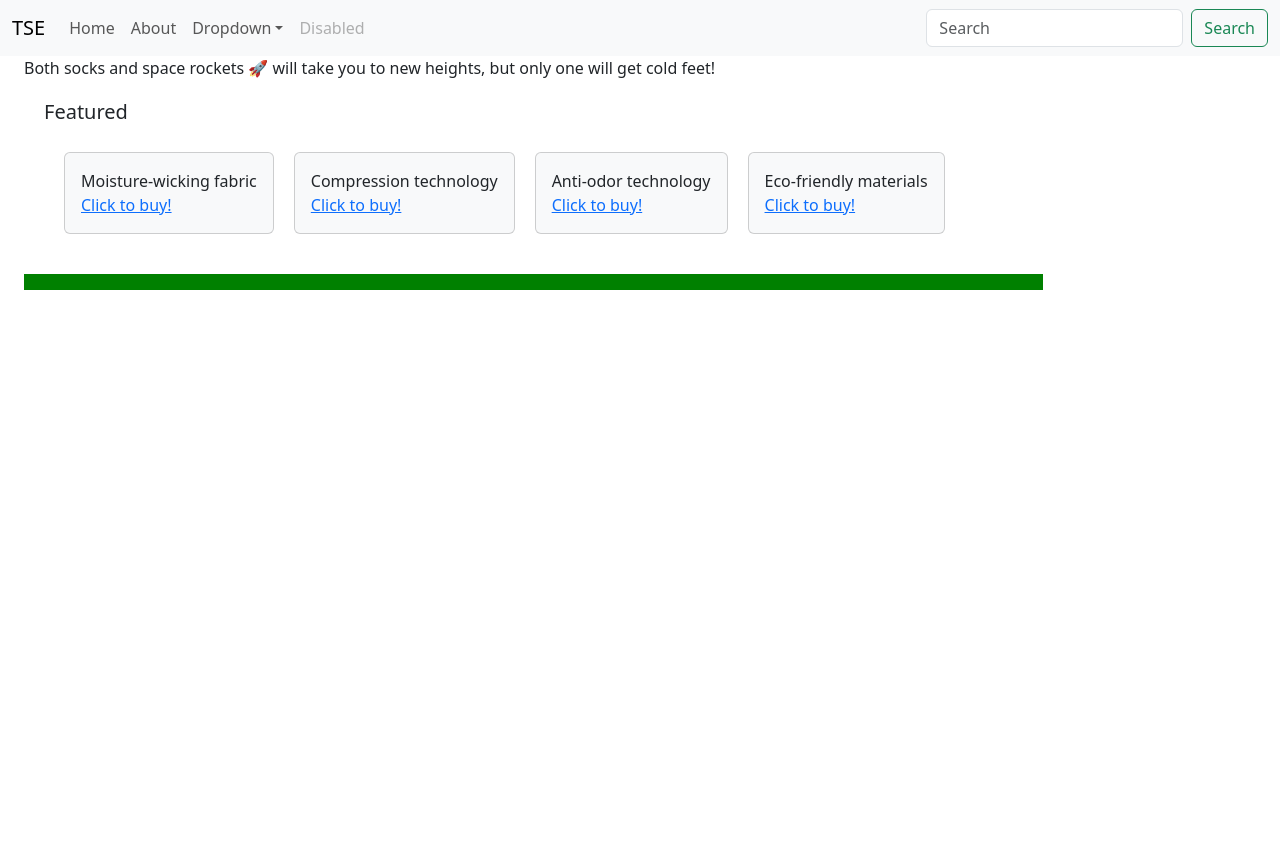
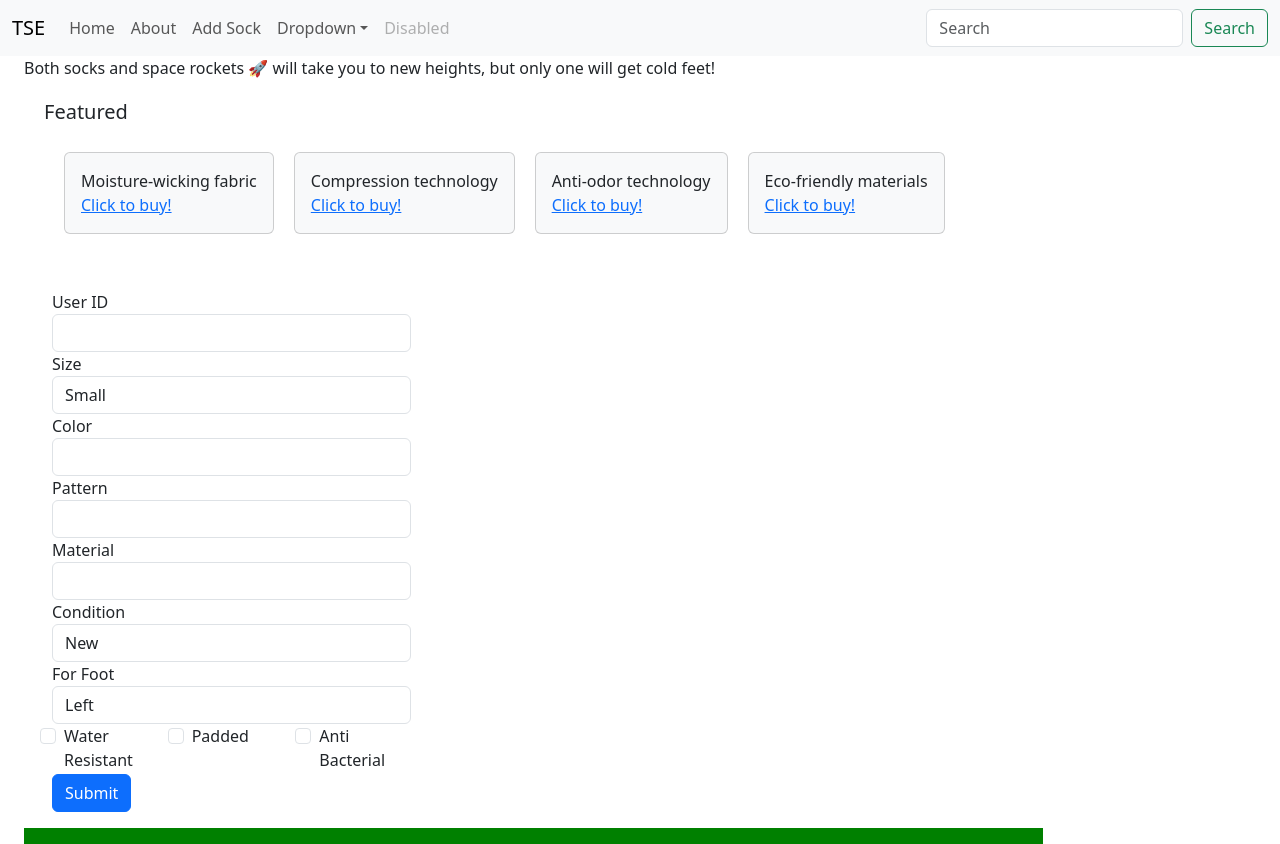
Before and after one commit to gabekole/the-sock-exchange, a React (Vite) app in the folder react/: page /add-sock in a window 1280 px wide. Before the commit the page ends 800 px from the top, so only its background shows below. Built offline with nearby package versions, Linux system fonts and the light colour scheme; no server answers.

Commit message:
Finish lab 5

```diff
--- a/react/src/App.jsx
+++ b/react/src/App.jsx
@@ -3,7 +3,7 @@ import React, { useState, useEffect } from "react";
 import Home from "./components/Home";
 import Footer from "./components/Footer"
 import Search from "./components/Search"
-import Promo from "./components/Promo";
+import AddSock from './components/AddSock';
 import About from "./components/About";
 import Featured from "./components/Featured"
 
@@ -75,6 +75,11 @@ function App() {
                   About
                 </Link>
               </li>
+              <li className="nav-item">
+                <Link className="nav-link" to="/add-sock">
+                  Add Sock
+                </Link>
+              </li>
               <li className="nav-item dropdown">
                 <a className="nav-link dropdown-toggle" href="#" role="button" data-bs-toggle="dropdown" aria-expanded="false">
                   Dropdown
@@ -106,6 +111,7 @@ function App() {
               <Routes>
                   <Route exact path="/" element={<Home data={sock_data} handleDelete={handleDelete} />} />
                   <Route path="/about" element={<About />} />
+                  <Route path="/add-sock" element={<AddSock />} />
               </Routes>
             </div>
               <Footer environment="DEVELOPMENT"/>
--- /dev/null
+++ b/react/src/components/AddSock.jsx
@@ -0,0 +1,218 @@
+import React, { useState } from 'react';
+import { useNavigate } from 'react-router-dom';
+
+const AddSock = () => {
+    const initialFormData = {
+        userId: '',
+        sockDetails: {
+            size: 'Small',
+            color: '',
+            pattern: '',
+            material: '',
+            condition: 'New',
+            forFoot: 'Left',
+        },
+        additionalFeatures: {
+            waterResistant: false,
+            padded: false,
+            antiBacterial: false,
+        },
+        addedTimestamp: new Date().toISOString(),
+    };
+
+    const [formData, setFormData] = useState(initialFormData);
+    const navigate = useNavigate();
+
+    const handleChange = (e) => {
+        const { name, value, type, checked } = e.target;
+        if (type === 'checkbox') {
+            setFormData((prevData) => ({
+                ...prevData,
+                additionalFeatures: {
+                    ...prevData.additionalFeatures,
+                    [name]: checked,
+                },
+            }));
+        } else if (name in formData.sockDetails) {
+            setFormData((prevData) => ({
+                ...prevData,
+                sockDetails: {
+                    ...prevData.sockDetails,
+                    [name]: value,
+                },
+            }));
+        } else {
+            setFormData((prevData) => ({
+                ...prevData,
+                [name]: value,
+            }));
+        }
+    };
+
+    const handleSubmit = async (e) => {
+        e.preventDefault();
+        try {
+            const response = await fetch('http://localhost:9000/api/socks', {
+                method: 'POST',
+                headers: {
+                    'Content-Type': 'application/json',
+                },
+                body: JSON.stringify(formData),
+            });
+
+            if (!response.ok) {
+                throw new Error('Network response was not ok');
+            }
+
+            const data = await response.json();
+            console.log('Sock added:', data);
+
+            // Show success popup
+            alert('Sock added successfully!');
+
+            // Reset form fields
+            setFormData(initialFormData);
+
+            // Redirect to home page after successful submission
+            navigate('/');
+        } catch (error) {
+            console.error('Error adding sock:', error);
+        }
+    };
+
+    return (
+        <form className="p-3" onSubmit={handleSubmit}>
+            <div className="form-group">
+                <label htmlFor="userId">User ID</label>
+                <input
+                    type="text"
+                    className="form-control"
+                    id="userId"
+                    name="userId"
+                    value={formData.userId}
+                    onChange={handleChange}
+                />
+            </div>
+            <div className="form-group">
+                <label htmlFor="size">Size</label>
+                <select
+                    className="form-control"
+                    id="size"
+                    name="size"
+                    value={formData.sockDetails.size}
+                    onChange={handleChange}
+                >
+                    <option>Small</option>
+                    <option>Medium</option>
+                    <option>Large</option>
+                </select>
+            </div>
+            <div className="form-group">
+                <label htmlFor="color">Color</label>
+                <input
+                    type="text"
+                    className="form-control"
+                    id="color"
+                    name="color"
+                    value={formData.sockDetails.color}
+                    onChange={handleChange}
+                />
+            </div>
+            <div className="form-group">
+                <label htmlFor="pattern">Pattern</label>
+                <input
+                    type="text"
+                    className="form-control"
+                    id="pattern"
+                    name="pattern"
+                    value={formData.sockDetails.pattern}
+                    onChange={handleChange}
+                />
+            </div>
+            <div className="form-group">
+                <label htmlFor="material">Material</label>
+                <input
+                    type="text"
+                    className="form-control"
+                    id="material"
+                    name="material"
+                    value={formData.sockDetails.material}
+                    onChange={handleChange}
+                />
+            </div>
+            <div className="form-group">
+                <label htmlFor="condition">Condition</label>
+                <select
+                    className="form-control"
+                    id="condition"
+                    name="condition"
+                    value={formData.sockDetails.condition}
+                    onChange={handleChange}
+                >
+                    <option>Used</option>
+                    <option>New</option>
+                </select>
+            </div>
+            <div className="form-group">
+                <label htmlFor="forFoot">For Foot</label>
+                <select
+                    className="form-control"
+                    id="forFoot"
+                    name="forFoot"
+                    value={formData.sockDetails.forFoot}
+                    onChange={handleChange}
+                >
+                    <option>Left</option>
+                    <option>Right</option>
+                    <option>Both</option>
+                </select>
+            </div>
+            <div className="row">
+                <div className="form-check col">
+                    <input
+                        className="form-check-input"
+                        type="checkbox"
+                        id="waterResistant"
+                        name="waterResistant"
+                        checked={formData.additionalFeatures.waterResistant}
+                        onChange={handleChange}
+                    />
+                    <label className="form-check-label" htmlFor="waterResistant">
+                        Water Resistant
+                    </label>
+                </div>
+                <div className="form-check col">
+                    <input
+                        className="form-check-input"
+                        type="checkbox"
+                        id="padded"
+                        name="padded"
+                        checked={formData.additionalFeatures.padded}
+                        onChange={handleChange}
+                    />
+                    <label className="form-check-label" htmlFor="padded">
+                        Padded
+                    </label>
+                </div>
+                <div className="form-check col">
+                    <input
+                        className="form-check-input"
+                        type="checkbox"
+                        id="antiBacterial"
+                        name="antiBacterial"
+                        checked={formData.additionalFeatures.antiBacterial}
+                        onChange={handleChange}
+                    />
+                    <label className="form-check-label" htmlFor="antiBacterial">
+                        Anti Bacterial
+                    </label>
+                </div>
+            </div>
+            <button type="submit" className="btn btn-primary">
+                Submit
+            </button>
+        </form>
+    );
+};
+
+export default AddSock;
```
